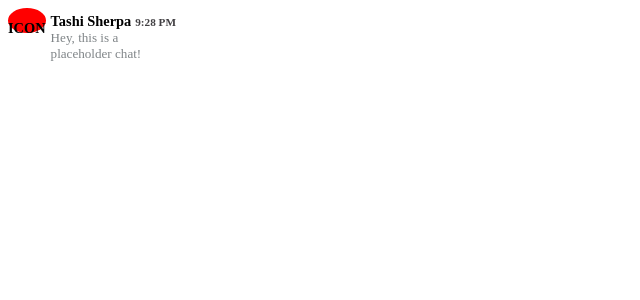
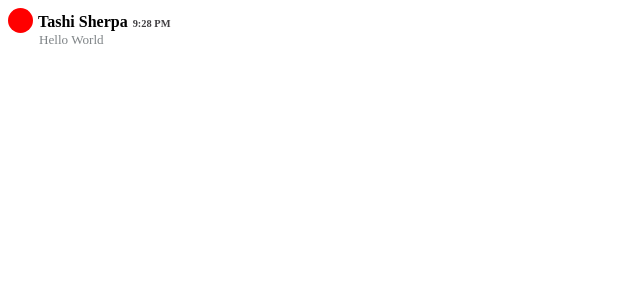
Before and after one commit to ctplatform/classtime-web, a Next.js app: page / in a window 1280 px wide. Shown: the top 300 px of the page, without its empty margins (0-640 px from the left). Built offline with nearby package versions, Linux system fonts and the light colour scheme.

Commit message:
passed props message component

```diff
--- a/components/ChatMessage/ChatMessage.module.scss
+++ b/components/ChatMessage/ChatMessage.module.scss
@@ -16,26 +16,24 @@
         border-radius: 50%;
         border: 0.5rem;
         height: 25px;
+        width: 25px;
         display: inline-block;
-        .placeholderMessageIcon {
-            font-size: 0.9rem;
-        }
     }
     .chatMessageName {
         display: inline-block;
-        font-size: 0.9rem;
+        font-size: 1rem;
         margin: 5px 0 0 0;
     }
     .chatMessageTime {
         display: inline-block;
-        font-size: 0.7rem;
-        margin: 0 0 0 4px;
+        font-size: 0.65rem;
+        margin: 0 0 0 5px;
         color: #413F42;
     }
     .chatMessageMessage {
         font-size: 0.82rem;
         color: #7F8487;
-        margin: 0px;
-        max-width: 100px;
+        margin: 1px 0 0 1px;
+        max-width: 15vw;
     }
 }
--- a/components/ChatMessage/ChatMessage.tsx
+++ b/components/ChatMessage/ChatMessage.tsx
@@ -1,20 +1,21 @@
 import {useState, useEffect} from "react";
 import styles from "./ChatMessage.module.scss";
 
-const ChatMessage = () => {
+const ChatMessage = (props) => {
     return (
       <>
         <div className={styles.chatMessageZAxis}>
           <section className={styles.chatMessageComponent}>
             <div className={styles.chatMessageBar1}>
-              <div className={styles.chatMessageAccIcon}>
-                <h1 className={styles.placeholderMessageIcon}>ICON</h1>
-              </div>
+              <div className={styles.chatMessageAccIcon}></div>
+              {props.messageIcon}
             </div>
             <div className={styles.chatMessageBar2}>
-              <h1 className={styles.chatMessageName}>Tashi Sherpa</h1>
-              <h2 className={styles.chatMessageTime}>9:28 PM</h2>
-              <p className={styles.chatMessageMessage}>Hey, this is a placeholder chat!</p>
+              <h1 className={styles.chatMessageName}>{props.messageName}</h1>
+              <h2 className={styles.chatMessageTime}>{props.messageTime}</h2>
+              <p className={styles.chatMessageMessage}>
+                {props.messageText}
+              </p>
             </div>
           </section>
         </div>
--- a/pages/index.tsx
+++ b/pages/index.tsx
@@ -11,7 +11,7 @@ const Home: NextPage = () => {
       <Head>
         <title>Title</title>
       </Head>
-      <ChatMessage/>
+      <ChatMessage messageIcon="" messageName="Tashi Sherpa" messageTime="9:28 PM" messageText="Hello World"/>
     </div>
   );
 };
```
